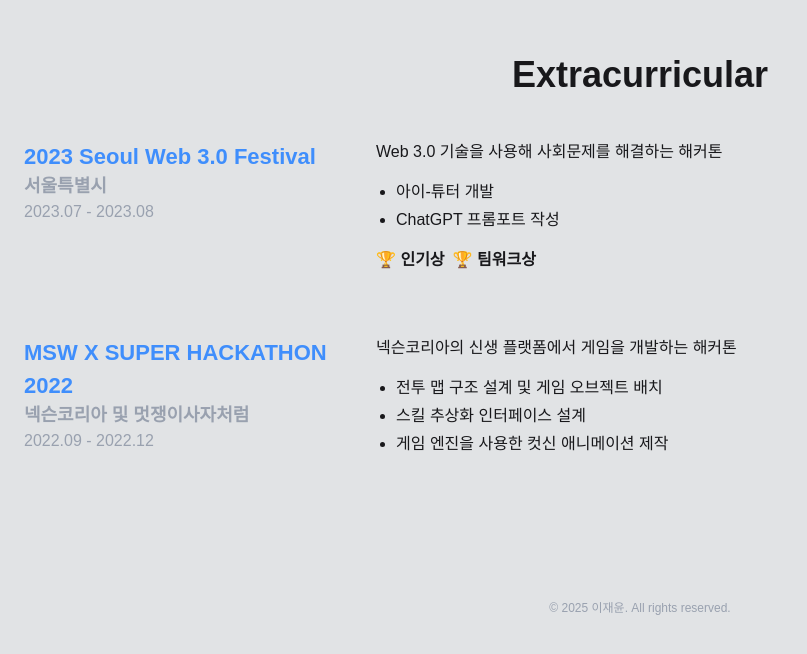
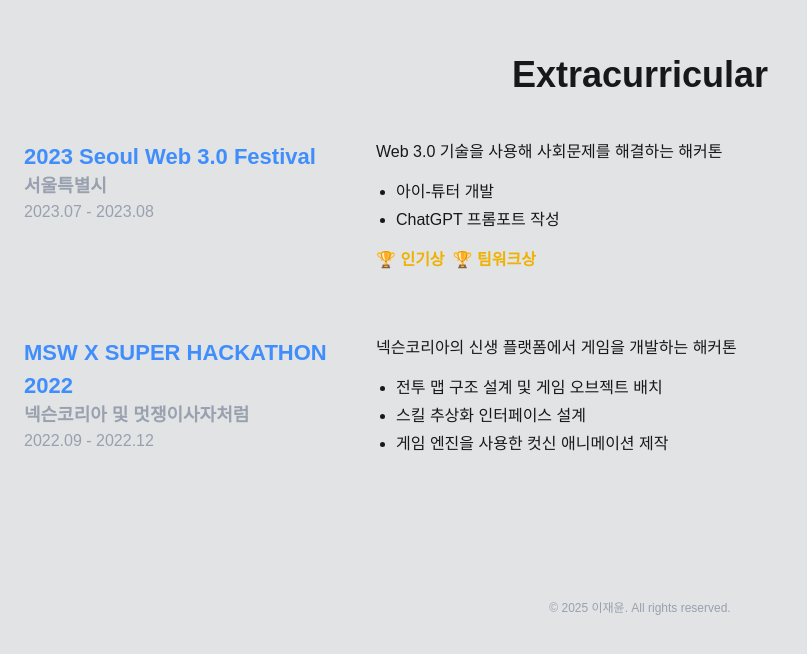
Before and after one commit to ggalmury/portfolio, a Next.js app: page / in a window 1280 px wide. Shown: the part 3676-4330 px from the top of the page, without its empty margins (0-807 px from the left). Built offline with nearby package versions, Linux system fonts and the light colour scheme.

Commit message:
feat: 수상 내역 폰트 색상 적용

```diff
--- a/src/components/organisms/ExtracurricularInfoUnit.tsx
+++ b/src/components/organisms/ExtracurricularInfoUnit.tsx
@@ -24,7 +24,7 @@ const ExtracurricularInfoUnit = ({ extracurricular }: ExtracurricularInfoUnitPro
         {extracurricular.awards && (
           <div className="flex gap-2">
             {extracurricular.awards.map((award) => (
-              <Body1 key={award} text={`🏆 ${award}`} styles={{ weight: "font-bold" }} />
+              <Body1 key={award} text={`🏆 ${award}`} styles={{ weight: "font-bold", color: "text-yellow-500" }} />
             ))}
           </div>
         )}
```
